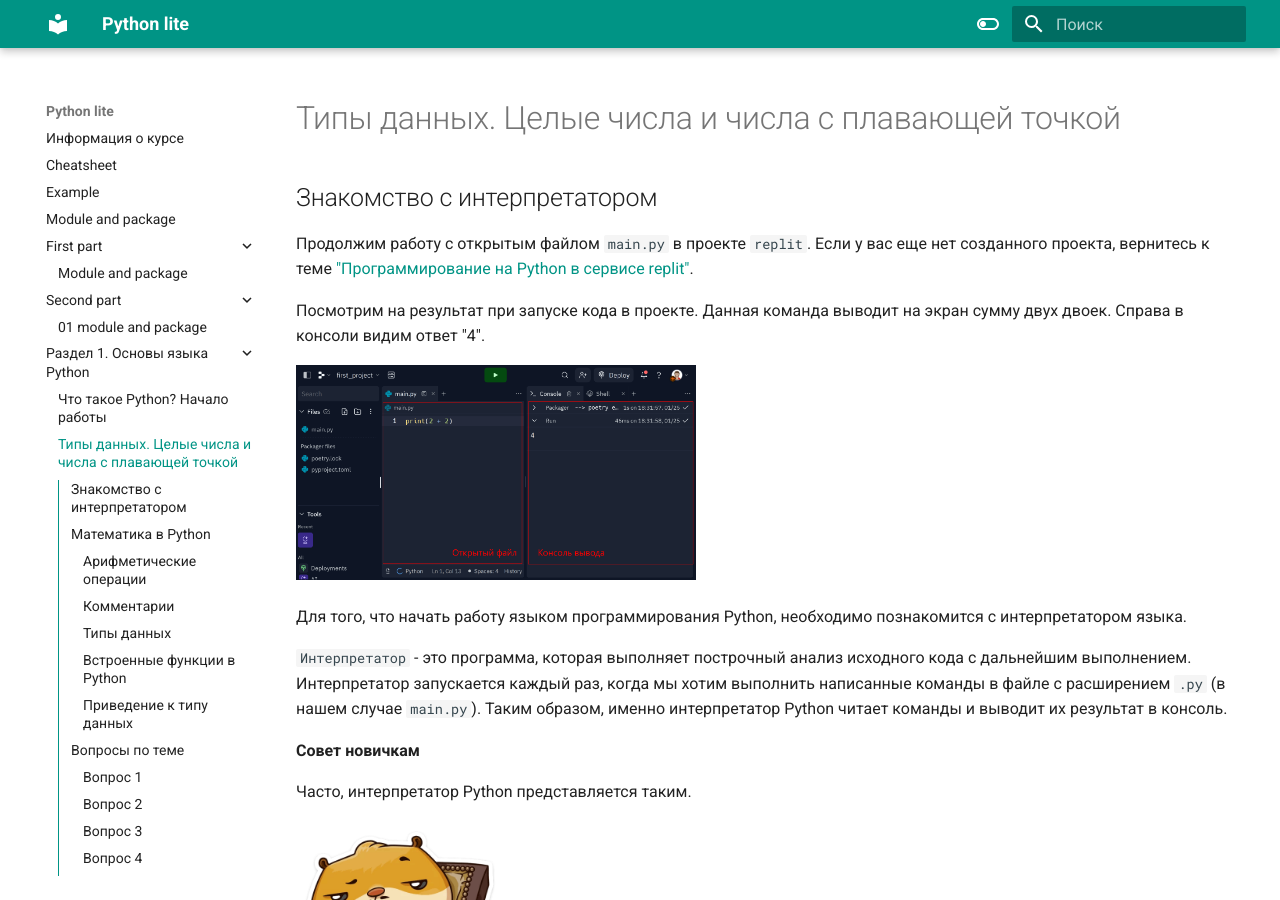
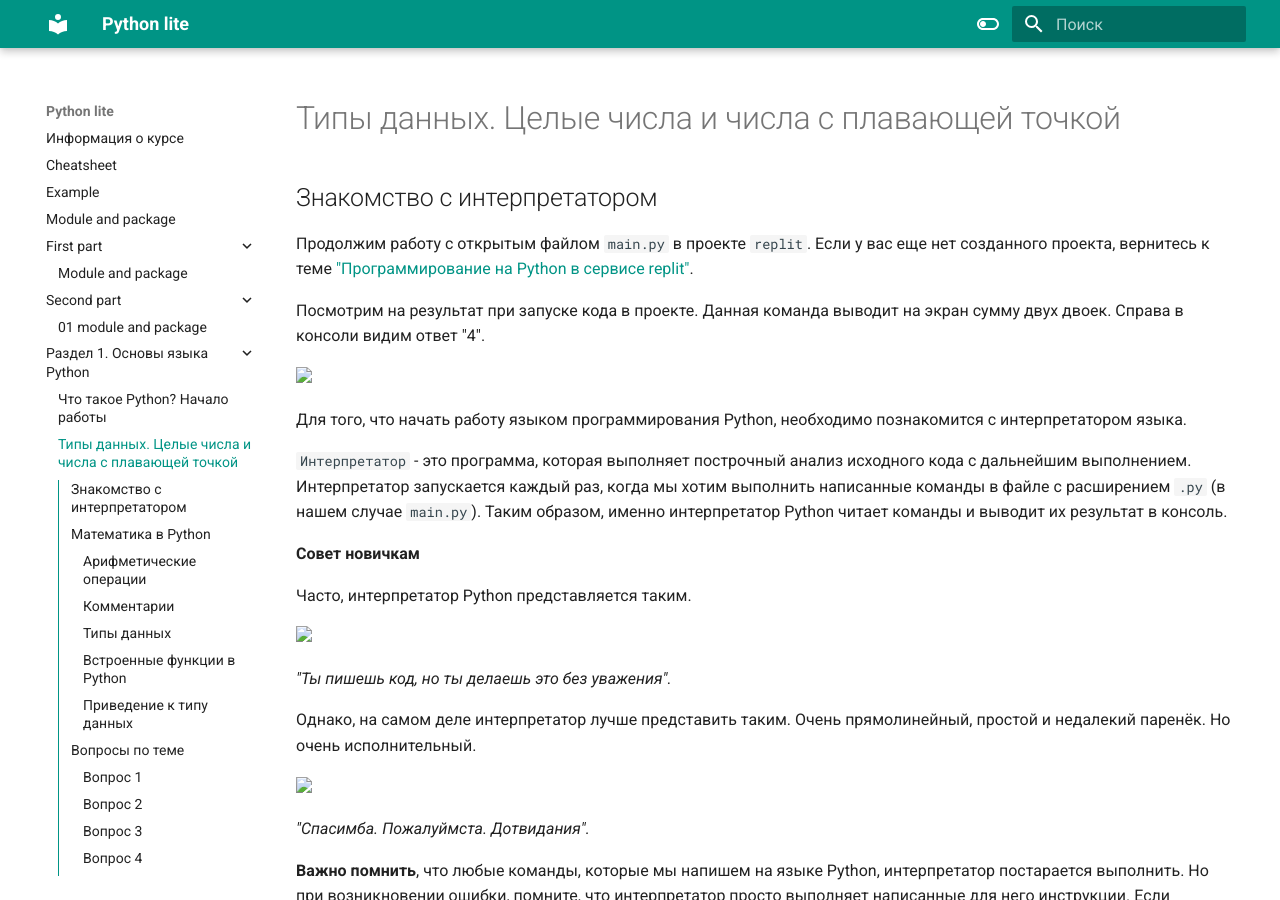
Before and after one commit to pyshkovni/course_page, an MkDocs documentation site: the page built from docs/Раздел 1. Основы языка Python/01_int_and_float.md, in a window 1280 px wide and 900 px high. Built offline with MkDocs 1.6.1 and Material for MkDocs 9.7.7, drawn with Linux system fonts in a browser that asks for light colours.

Commit message:
поправил файл с сслками

```diff
--- a/docs/Раздел 1. Основы языка Python/01_int_and_float.md
+++ b/docs/Раздел 1. Основы языка Python/01_int_and_float.md
@@ -6,7 +6,7 @@
 
 Посмотрим на результат при запуске кода в проекте. Данная команда выводит на экран сумму двух двоек. Справа в консоли видим ответ "4".
 
-<img src="../images/replit_1.png" width="400px"/>
+<img src="images/replit_1.png" width="400px"/>
 
 Для того, что начать работу языком программирования Python, необходимо познакомится с интерпретатором языка.
 
@@ -16,20 +16,20 @@
 
 Часто, интерпретатор Python представляется таким.
 
-<img src="../images/senya_full.png" width="200px"/>
+<img src="images/senya_full.png" width="200px"/>
 
 _"Ты пишешь код, но ты делаешь это без уважения"._
 
 Однако, на самом деле интерпретатор лучше представить таким.
 Очень прямолинейный, простой и недалекий паренёк. Но очень исполнительный.
 
-<img src="../images/diggy_full.webp" width="200px"/>
+<img src="images/diggy_full.webp" width="200px"/>
 
 _"Спасимба. Пожалуймста. Дотвидания"._
 
 **Важно помнить**, что любые команды, которые мы напишем на языке Python, интерпретатор постарается выполнить. Но при возникновении ошибки, помните, что интерпретатор просто выполняет написанные для него инструкции. Если инструкция составлена некорректно, можно ли в этом винить интерпретатор?
 
-<img src="../images/replit_2.png" width="400px"/>
+<img src="images/replit_2.png" width="400px"/>
 
 Теперь можно приступать к изучению базовых структур, которыми оперирует язык Python.
 
@@ -357,7 +357,7 @@ print(0.1 + 0.2 == 0.3)
 Так как ни 0.1, ни 0.2, ни 0.3 нельзя точно представить в двоичном виде, накапливается большое количество ошибок в промежутке от 0.1 до 0.2. В итоге между (0.1 + 0.2) и 0.3 существует разница в 5.5511e-17.
 Более того, для хранения обычного числа int можно выделить 4 байта. Но как компьютер должен хранить число, у которого есть целая часть и дробная? Ведь бывают иррациональные дроби (1.1(6)) и, если человек может представить такое число, то как его поместить в памяти компьютера? Поэтому, было придуман следующий шаг.
 
-<img src="../images/mant_exp.jpeg" width="600px"/>
+<img src="images/mant_exp.jpeg" width="600px"/>
 
 
 Дробное число состоит из экспоненты и мантиссы. Экспонента (целая часть) занимает 4 байта, мантисса (дробная часть) тоже занимает 4 байта. Целую часть записывается как обычное целое число, а для дробной части выделяется диапазон из 4 байт, которого достаточно, чтобы передать точность до 8 знака. Но то что после, хранить в памяти не обязательно. По этой причине при проведении математических операций с типом данных float, падает точность.
```
